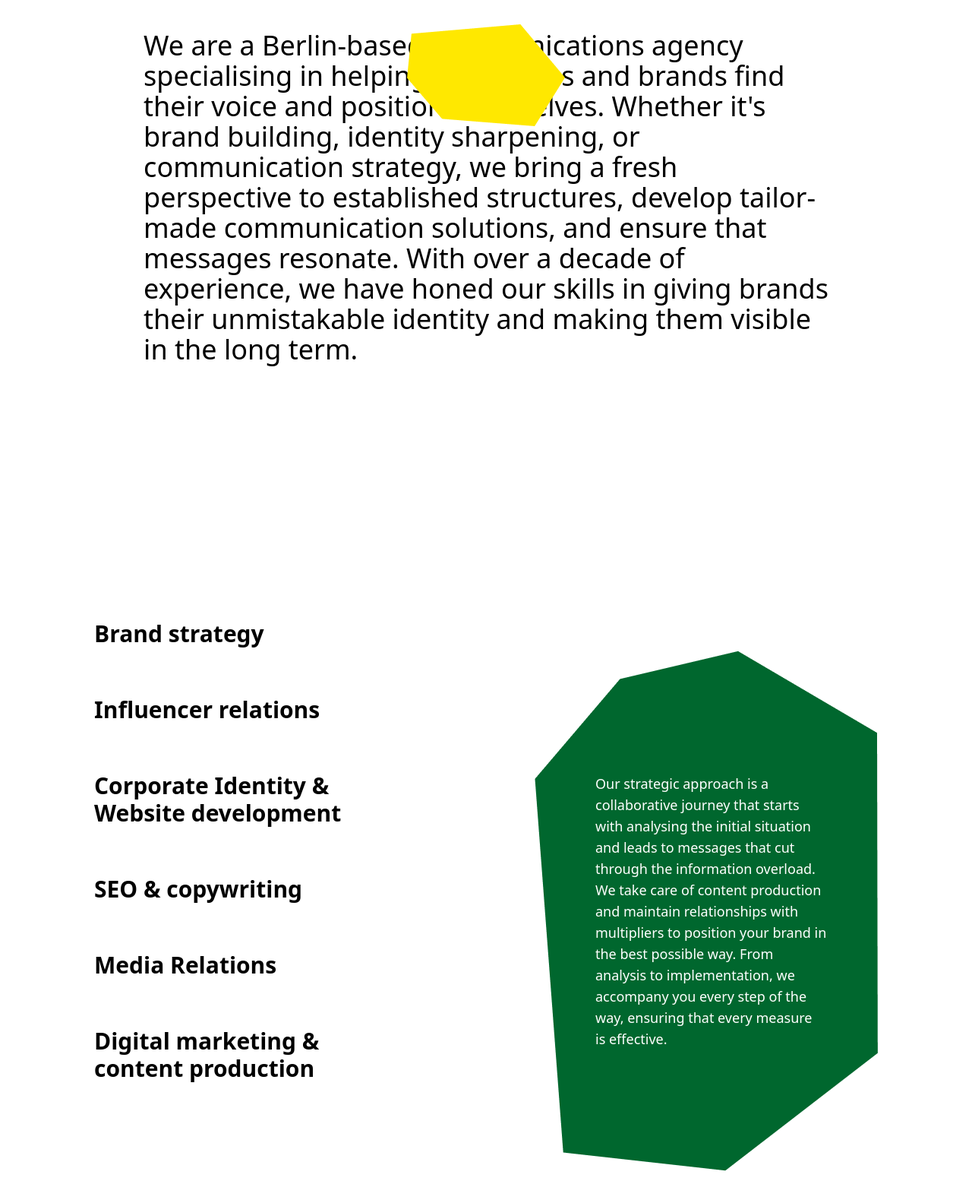
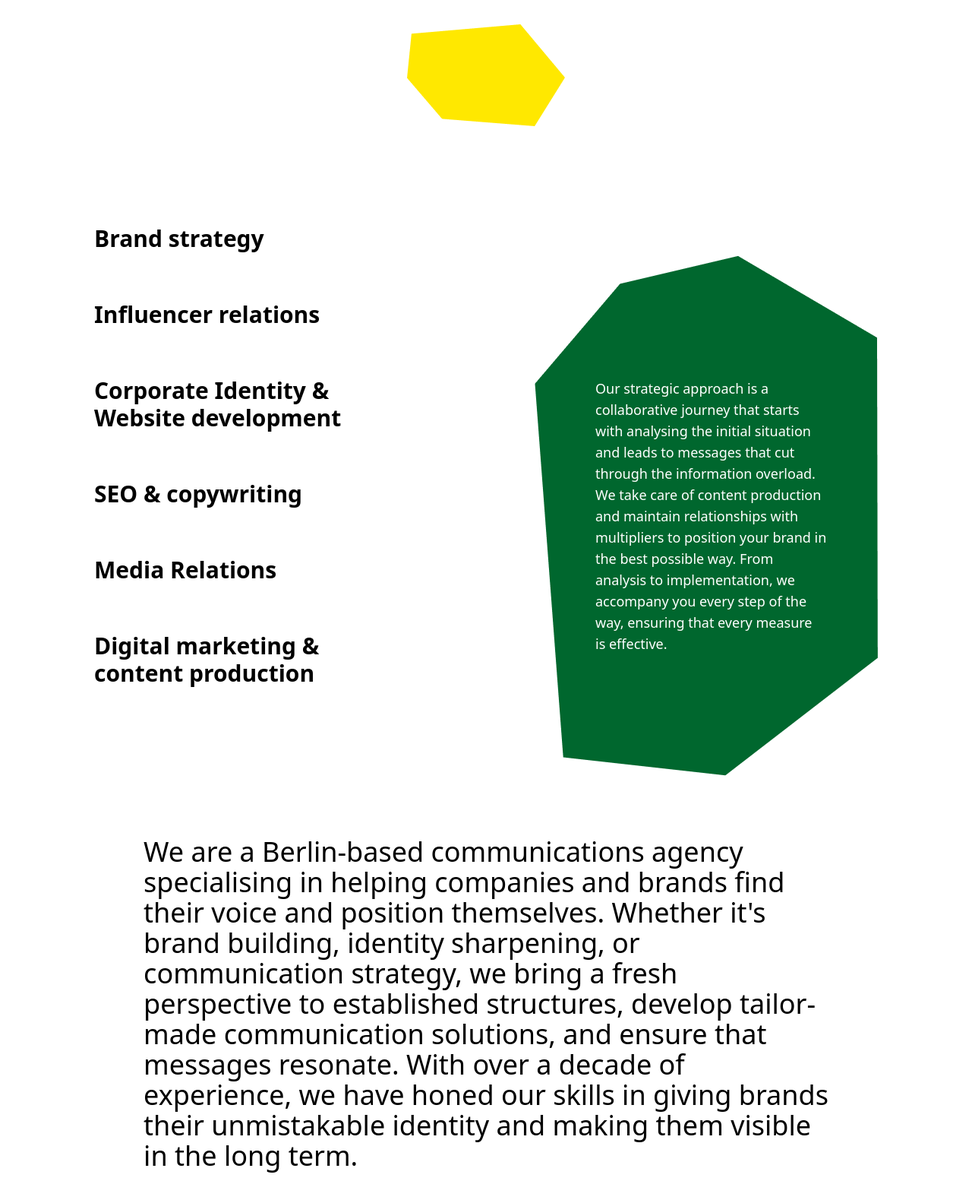
Before and after one commit to Ideborah-tech/website-project, a website: page index.html in a window 1280 px wide. Shown: the top 1579 px of the page at 76% size. Drawn offline with Linux system fonts and the light colour scheme; files whose address does not match are found by name.

Commit message:
did some few changes

```diff
--- a/index.html
+++ b/index.html
@@ -18,9 +18,9 @@
     window.onload = () => {
         loadComponents('header', 'src/sections/header.html');
         loadComponents('hero', 'src/sections/hero.html');
-        loadComponents('about', 'src/sections/about.html');
         loadComponents('brand', 'src/sections/brand.html');
         loadComponents('contact', 'src/sections/contact.html');
+        loadComponents('about', 'src/sections/about.html');
         loadComponents('yellow', 'src/sections/yellow.html');
         loadComponents('footer', 'src/sections/footer.html');
     }
@@ -28,9 +28,9 @@
 <body>
     <div id="header"></div>
     <div id="hero"></div>
-    <div id="about"></div>
     <div id="brand"></div>
     <div id="contact"></div>
+    <div id="about"></div>
     <div id="yellow"></div>
     <div id="footer"></div>
 </body>
--- a/src/sections/about.html
+++ b/src/sections/about.html
@@ -1,4 +1,4 @@
-<div class="m-40 sm:m-6 md:m-8 lg:m-10 xl:m-10">
+<div class="m-40 sm:m-10 md:px-10 lg:px-10 xl:m-10">
     <p class="place-self-center text-4xl font-normal">
         We are a Berlin-based communications agency <br> specialising in helping companies and brands find <br>
         their voice and position themselves. Whether it's <br> brand building, identity sharpening, or <br>
```
Also changed, not shown: src/output.css.
